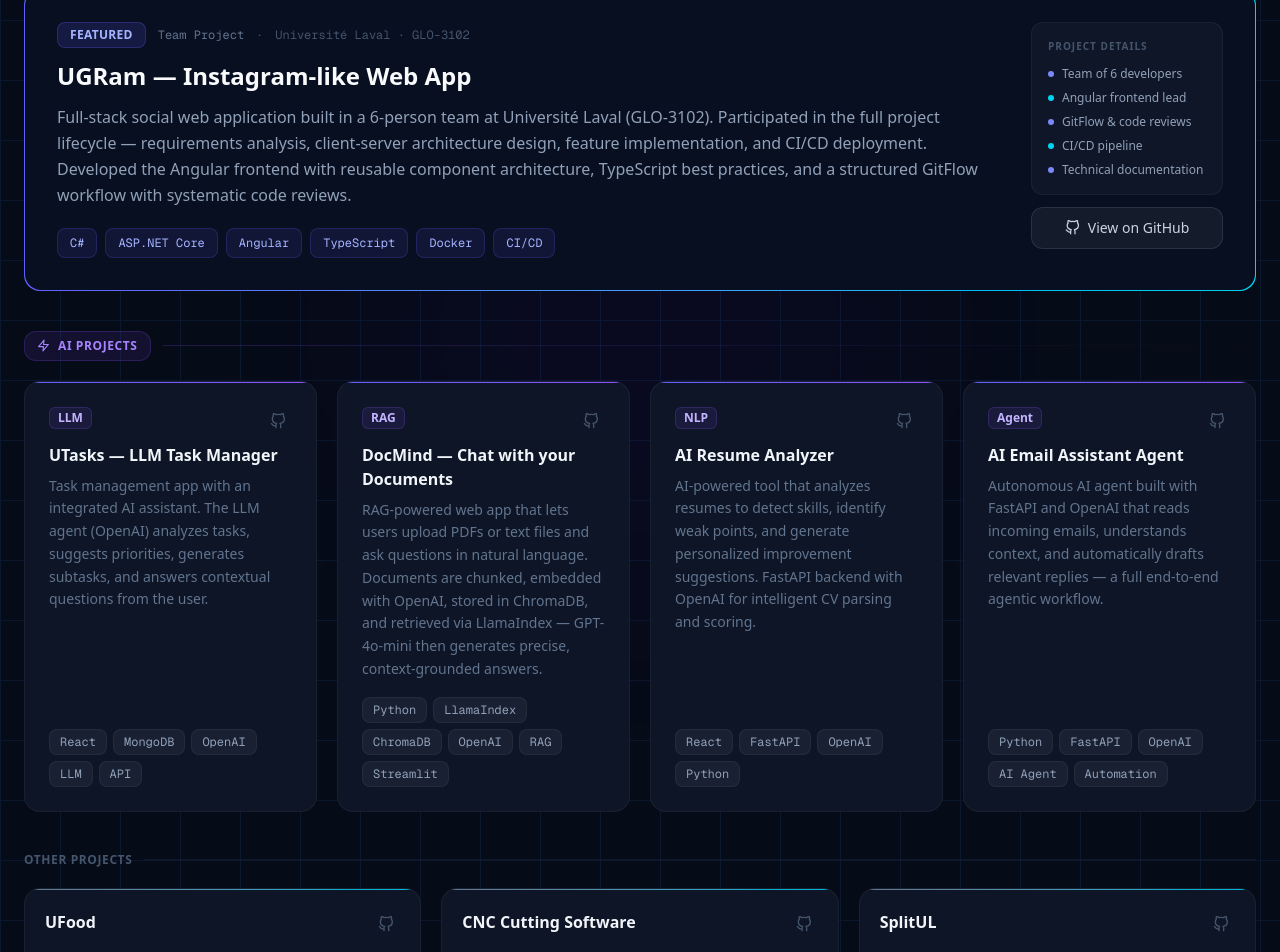
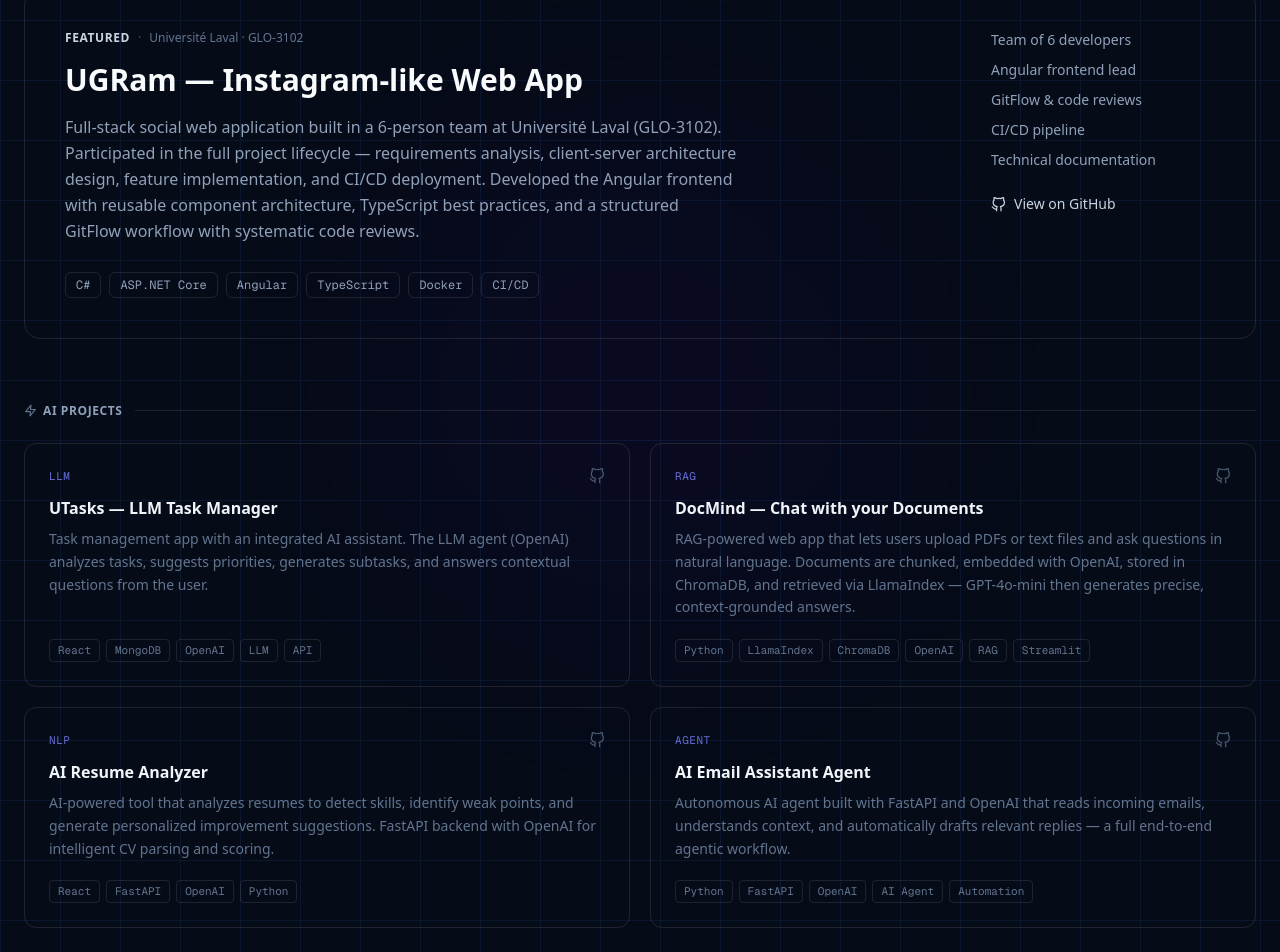
Before and after one commit to stevkouakam/portfolio-junix, a Next.js app: page / in a window 1280 px wide. Shown: the part 1960-2912 px from the top of the page. Built offline with nearby package versions, Linux system fonts and the light colour scheme.

Commit message:
refactor

```diff
--- a/src/app/components/Projects.tsx
+++ b/src/app/components/Projects.tsx
@@ -4,12 +4,6 @@
 import { FiGithub, FiExternalLink, FiZap } from 'react-icons/fi';
 
 export default function Projects() {
-  // Single consistent accent per section — keeps the grid visually calm
-  // instead of every card carrying its own one-off gradient.
-  const FEATURED_ACCENT = { from: 'from-indigo-500', to: 'to-cyan-400', glow: 'hover:shadow-[0_8px_40px_rgba(99,102,241,0.18)]' };
-  const AI_ACCENT = { from: 'from-indigo-500', to: 'to-violet-500', glow: 'hover:shadow-[0_8px_40px_rgba(99,102,241,0.16)]' };
-  const OTHER_ACCENT = { from: 'from-slate-500', to: 'to-cyan-500', glow: 'hover:shadow-[0_8px_30px_rgba(100,116,139,0.12)]' };
-
   const featured = {
     title: 'UGRam — Instagram-like Web App',
     description:
@@ -102,76 +96,53 @@
             <div className="w-12 h-0.5 bg-gradient-to-r from-indigo-500 to-cyan-400" />
           </motion.div>
 
-          {/* ── Featured: UTasks ── */}
+          {/* ── Featured: UGRam ── */}
           <motion.div
             initial={{ opacity: 0, y: 30 }}
             whileInView={{ opacity: 1, y: 0 }}
             viewport={{ once: true }}
             transition={{ duration: 0.5 }}
-            className={`group mb-10 transition-all duration-300 ${FEATURED_ACCENT.glow}`}
+            className="mb-16"
           >
-            <div className={`p-[1px] rounded-2xl bg-gradient-to-r ${FEATURED_ACCENT.from} ${FEATURED_ACCENT.to}`}>
-              <div className="bg-[#080f20] rounded-2xl p-7 md:p-8">
-                <div className="flex flex-col md:flex-row md:items-start gap-8">
-                  <div className="flex-1">
-                    <div className="flex items-center gap-3 mb-3">
-                      <span className="inline-block text-xs font-bold text-indigo-300 bg-indigo-500/15 border border-indigo-500/25 px-3 py-1 rounded-lg tracking-wide uppercase">
-                        Featured
-                      </span>
-                      <span className="text-xs text-slate-500 font-mono">{featured.badge}</span>
-                      <span className="text-xs text-slate-600 font-mono">·</span>
-                      <span className="text-xs text-slate-600 font-mono">{featured.badgeSub}</span>
+            <div className="border border-white/10 hover:border-white/20 rounded-2xl p-8 md:p-10 transition-colors duration-300">
+              <div className="flex flex-col md:flex-row md:items-start md:justify-between gap-10">
+                <div className="flex-1 max-w-2xl">
+                  <div className="flex items-center gap-2 mb-4 text-xs">
+                    <span className="text-slate-300 font-semibold uppercase tracking-wider">Featured</span>
+                    <span className="text-slate-600">·</span>
+                    <span className="text-slate-500 notranslate" translate="no">{featured.badgeSub}</span>
                   </div>
-                    <h3 className="text-2xl font-bold text-slate-50 mb-3 group-hover:text-white transition-colors">
+                  <h3 className="text-2xl md:text-3xl font-bold text-slate-50 mb-4 notranslate" translate="no">
                     {featured.title}
                   </h3>
-                    <p className="text-slate-400 leading-relaxed mb-5">
+                  <p className="text-slate-400 leading-relaxed mb-7">
                     {featured.description}
                   </p>
-                    <div className="flex flex-wrap gap-2">
+                  <div className="flex flex-wrap gap-2 notranslate" translate="no">
                     {featured.tags.map((tag) => (
-                        <span key={tag} className="px-3 py-1.5 text-xs font-mono text-indigo-300 bg-indigo-500/10 border border-indigo-500/20 rounded-lg">
+                      <span key={tag} className="px-2.5 py-1 text-xs font-mono text-slate-400 border border-white/10 rounded-md">
                         {tag}
                       </span>
                     ))}
                   </div>
                 </div>
-                  <div className="flex md:flex-col gap-3 shrink-0 md:w-48">
-                    <div className="p-4 bg-white/[0.03] border border-white/5 rounded-xl space-y-3 flex-1 md:flex-none">
-                      <p className="text-slate-600 text-[10px] font-semibold uppercase tracking-widest">Project details</p>
-                      <div className="space-y-2">
-                        <div className="flex items-center gap-2">
-                          <span className="w-1.5 h-1.5 rounded-full bg-indigo-400 shrink-0" />
-                          <span className="text-slate-400 text-xs">Team of 6 developers</span>
-                        </div>
-                        <div className="flex items-center gap-2">
-                          <span className="w-1.5 h-1.5 rounded-full bg-cyan-400 shrink-0" />
-                          <span className="text-slate-400 text-xs">Angular frontend lead</span>
-                        </div>
-                        <div className="flex items-center gap-2">
-                          <span className="w-1.5 h-1.5 rounded-full bg-indigo-400 shrink-0" />
-                          <span className="text-slate-400 text-xs">GitFlow & code reviews</span>
-                        </div>
-                        <div className="flex items-center gap-2">
-                          <span className="w-1.5 h-1.5 rounded-full bg-cyan-400 shrink-0" />
-                          <span className="text-slate-400 text-xs">CI/CD pipeline</span>
-                        </div>
-                        <div className="flex items-center gap-2">
-                          <span className="w-1.5 h-1.5 rounded-full bg-indigo-400 shrink-0" />
-                          <span className="text-slate-400 text-xs">Technical documentation</span>
-                        </div>
-                      </div>
-                    </div>
+                <div className="shrink-0 md:w-56 space-y-6">
+                  <ul className="space-y-2.5">
+                    <li className="text-slate-400 text-sm">Team of 6 developers</li>
+                    <li className="text-slate-400 text-sm">Angular frontend lead</li>
+                    <li className="text-slate-400 text-sm">GitFlow & code reviews</li>
+                    <li className="text-slate-400 text-sm">CI/CD pipeline</li>
+                    <li className="text-slate-400 text-sm">Technical documentation</li>
+                  </ul>
                   <a
                     href={featured.github}
                     target="_blank"
                     rel="noopener noreferrer"
-                      className="flex items-center justify-center gap-2 px-4 py-2.5 bg-white/5 hover:bg-white/10 border border-white/10 hover:border-white/20 text-slate-300 text-sm font-medium rounded-xl transition-all"
+                    className="inline-flex items-center gap-2 text-sm font-medium text-slate-300 hover:text-white transition-colors"
                   >
                     <FiGithub size={15} />
                     View on GitHub
                   </a>
-                  </div>
                 </div>
               </div>
             </div>
@@ -183,45 +154,42 @@
             whileInView={{ opacity: 1, y: 0 }}
             viewport={{ once: true }}
             transition={{ duration: 0.4 }}
-            className="flex items-center gap-3 mb-5"
+            className="flex items-center gap-3 mb-6"
           >
-            <div className="flex items-center gap-2 px-3 py-1.5 bg-violet-500/10 border border-violet-500/20 rounded-xl">
-              <FiZap size={13} className="text-violet-400" />
-              <span className="text-violet-400 text-xs font-semibold uppercase tracking-wider">AI Projects</span>
+            <div className="flex items-center gap-1.5">
+              <FiZap size={13} className="text-slate-500" />
+              <span className="text-slate-400 text-xs font-semibold uppercase tracking-wider">AI Projects</span>
             </div>
-            <div className="h-px flex-1 bg-gradient-to-r from-violet-500/20 to-transparent" />
+            <div className="h-px flex-1 bg-white/10" />
           </motion.div>
 
-          <div className="grid sm:grid-cols-2 lg:grid-cols-4 gap-5 mb-10 items-stretch">
+          <div className="grid sm:grid-cols-2 gap-5 mb-14 items-stretch">
             {aiProjects.map((project, index) => (
               <motion.div
                 key={index}
-                initial={{ opacity: 0, y: 30 }}
+                initial={{ opacity: 0, y: 20 }}
                 whileInView={{ opacity: 1, y: 0 }}
                 viewport={{ once: true }}
-                transition={{ duration: 0.5, delay: index * 0.1 }}
-                className={`group relative flex flex-col h-full bg-[#0d1526] border border-white/5 rounded-2xl overflow-hidden hover:border-white/10 hover:-translate-y-1 transition-all duration-300 ${AI_ACCENT.glow}`}
+                transition={{ duration: 0.4, delay: index * 0.08 }}
+                className="group flex flex-col h-full border border-white/10 hover:border-white/25 rounded-xl p-6 transition-colors duration-300"
               >
-                <div className={`h-px w-full bg-gradient-to-r ${AI_ACCENT.from} ${AI_ACCENT.to}`} />
-                <div className="p-6 flex flex-col flex-1">
-                  <div className="flex items-start justify-between mb-2">
-                    <span className="inline-block text-xs font-bold text-violet-300 bg-violet-500/10 border border-violet-500/20 px-2 py-0.5 rounded-md">
+                <div className="flex items-start justify-between mb-3">
+                  <span className="text-[11px] font-mono uppercase tracking-wider text-indigo-400/80 notranslate" translate="no">
                     {project.badge}
                   </span>
                   <a href={project.github} target="_blank" rel="noopener noreferrer"
-                      className="p-1.5 text-slate-600 hover:text-slate-300 hover:bg-white/5 rounded-lg transition-all shrink-0"
+                    className="text-slate-600 hover:text-slate-300 transition-colors shrink-0"
                     aria-label="GitHub"><FiGithub size={16} />
                   </a>
                 </div>
-                  <h3 className="text-base font-bold text-slate-100 group-hover:text-white transition-colors mb-2">
+                <h3 className="text-base font-bold text-slate-100 group-hover:text-white transition-colors mb-2 notranslate" translate="no">
                   {project.title}
                 </h3>
-                  <p className="text-slate-500 text-sm leading-relaxed mb-4 flex-1">{project.description}</p>
-                  <div className="flex flex-wrap gap-1.5 mt-auto">
+                <p className="text-slate-500 text-sm leading-relaxed mb-5 flex-1">{project.description}</p>
+                <div className="flex flex-wrap gap-1.5 mt-auto notranslate" translate="no">
                   {project.tags.map((tag) => (
-                      <span key={tag} className="px-2.5 py-1 text-xs font-mono text-slate-400 bg-white/5 border border-white/5 rounded-lg">{tag}</span>
+                    <span key={tag} className="px-2 py-0.5 text-[11px] font-mono text-slate-500 border border-white/10 rounded">{tag}</span>
                   ))}
-                  </div>
                 </div>
               </motion.div>
             ))}
@@ -233,39 +201,36 @@
             whileInView={{ opacity: 1, y: 0 }}
             viewport={{ once: true }}
             transition={{ duration: 0.4 }}
-            className="flex items-center gap-3 mb-5"
+            className="flex items-center gap-3 mb-6"
           >
-            <span className="text-slate-600 text-xs font-semibold uppercase tracking-wider">Other projects</span>
-            <div className="h-px flex-1 bg-white/5" />
+            <span className="text-slate-400 text-xs font-semibold uppercase tracking-wider">Other projects</span>
+            <div className="h-px flex-1 bg-white/10" />
           </motion.div>
 
           <div className="grid md:grid-cols-3 gap-5 items-stretch">
             {otherProjects.map((project, index) => (
               <motion.div
                 key={index}
-                initial={{ opacity: 0, y: 30 }}
+                initial={{ opacity: 0, y: 20 }}
                 whileInView={{ opacity: 1, y: 0 }}
                 viewport={{ once: true }}
-                transition={{ duration: 0.5, delay: index * 0.1 }}
-                className={`group relative flex flex-col h-full bg-[#0d1526] border border-white/5 rounded-2xl overflow-hidden hover:border-white/10 hover:-translate-y-1 transition-all duration-300 ${OTHER_ACCENT.glow}`}
+                transition={{ duration: 0.4, delay: index * 0.08 }}
+                className="group flex flex-col h-full border border-white/10 hover:border-white/25 rounded-xl p-6 transition-colors duration-300"
               >
-                <div className={`h-px w-full bg-gradient-to-r ${OTHER_ACCENT.from} ${OTHER_ACCENT.to}`} />
-                <div className="p-5 flex flex-col flex-1">
                 <div className="flex items-start justify-between mb-3">
-                    <h3 className="text-base font-bold text-slate-100 group-hover:text-white transition-colors pr-2">
+                  <h3 className="text-base font-bold text-slate-100 group-hover:text-white transition-colors pr-2 notranslate" translate="no">
                     {project.title}
                   </h3>
                   <a href={project.github} target="_blank" rel="noopener noreferrer"
-                      className="p-1.5 text-slate-600 hover:text-slate-300 hover:bg-white/5 rounded-lg transition-all shrink-0"
+                    className="text-slate-600 hover:text-slate-300 transition-colors shrink-0"
                     aria-label="GitHub"><FiGithub size={16} />
                   </a>
                 </div>
-                  <p className="text-slate-500 text-sm leading-relaxed mb-4 flex-1">{project.description}</p>
-                  <div className="flex flex-wrap gap-1.5 mt-auto">
+                <p className="text-slate-500 text-sm leading-relaxed mb-5 flex-1">{project.description}</p>
+                <div className="flex flex-wrap gap-1.5 mt-auto notranslate" translate="no">
                   {project.tags.map((tag) => (
-                      <span key={tag} className="px-2.5 py-1 text-xs font-mono text-slate-500 bg-white/5 border border-white/5 rounded-lg">{tag}</span>
+                    <span key={tag} className="px-2 py-0.5 text-[11px] font-mono text-slate-500 border border-white/10 rounded">{tag}</span>
                   ))}
-                  </div>
                 </div>
               </motion.div>
             ))}
```
Also changed, not shown: 2 other files (tests, documents, lock files or other folders). Lines whose indentation alone changed are shown as unchanged.
